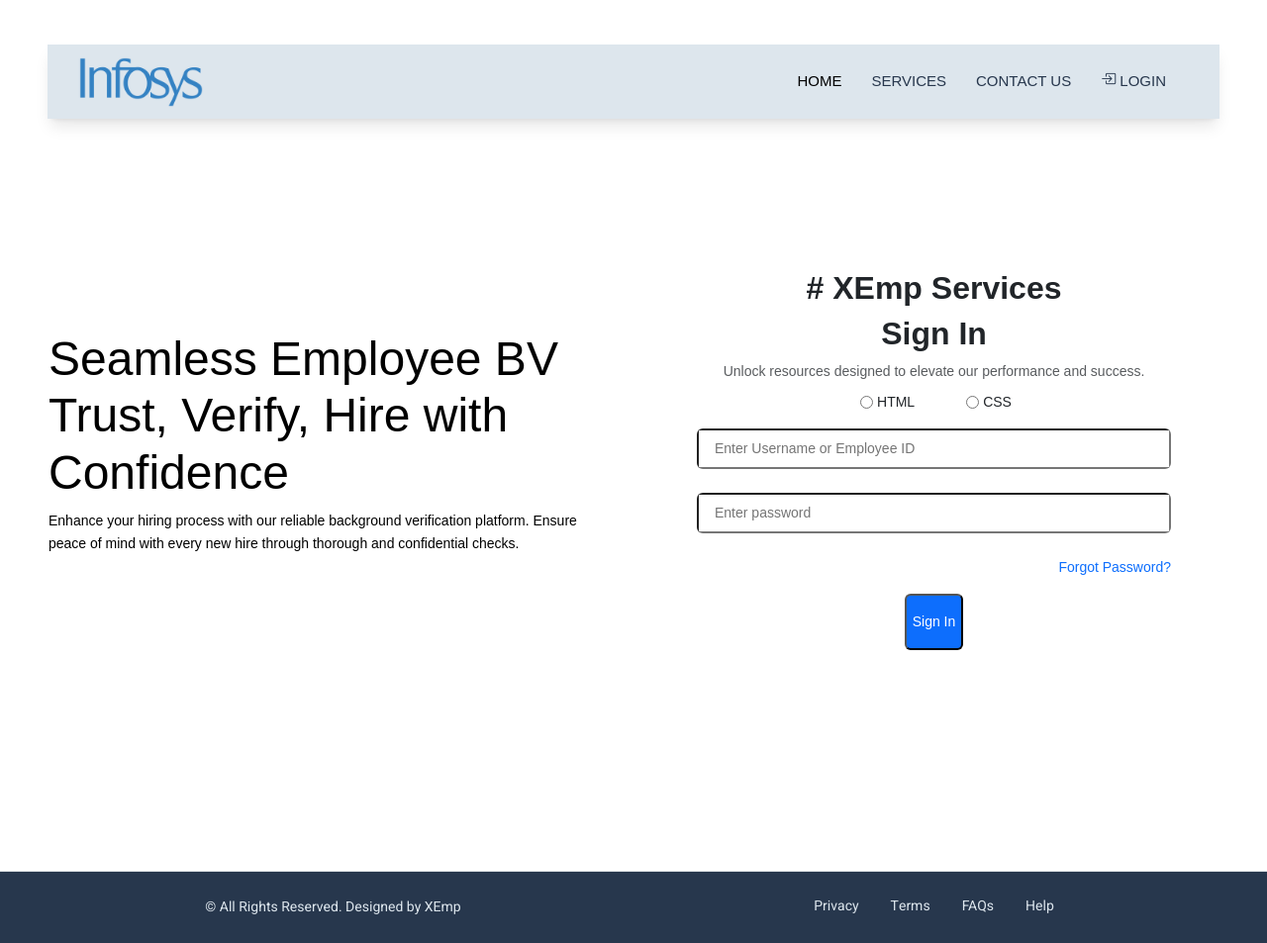
After one commit to saisudeep6/employeeChecker, a PHP site: page /CompanyUserLogin.html in a window 1280 px wide. The commit adds this page. Shown: the whole page at 99% size. Run offline with PHP 8.4, Linux system fonts and the light colour scheme; some libraries are stand-ins or nearby versions.

Commit message:
new components and login page

```diff
--- /dev/null
+++ b/CompanyUserLogin.html
@@ -0,0 +1,175 @@
+<!DOCTYPE html>
+<html lang="en">
+
+<head>
+    <meta charset="utf-8">
+    <title>Empolyment Check</title>
+    <meta content="width=device-width, initial-scale=1.0" name="viewport">
+    <meta content="" name="keywords">
+    <meta content="" name="description">
+
+    <!-- <script src="https://cdn.tailwindcss.com"></script> -->
+
+    <!-- Favicon -->
+    <link href="img/logo.png" rel="icon">
+
+    <!-- Google Fonts and Icons -->
+    <link rel="preconnect" href="https://fonts.googleapis.com">
+    <link rel="preconnect" href="https://fonts.gstatic.com" crossorigin>
+    <link href="https://fonts.googleapis.com/css2?family=Heebo:wght@400;500;600&family=Inter:wght@700;800&display=swap" rel="stylesheet">
+    <link rel="stylesheet" href="https://fonts.googleapis.com/css2?family=Material+Symbols+Outlined:opsz,wght,FILL,GRAD@24,400,0,0" />
+
+    <!-- Icon Font CDNs -->
+    <link href="https://cdnjs.cloudflare.com/ajax/libs/font-awesome/5.10.0/css/all.min.css" rel="stylesheet">
+    <link href="https://cdn.jsdelivr.net/npm/bootstrap-icons@1.4.1/font/bootstrap-icons.css" rel="stylesheet">
+
+    <!-- Animate CDN-->
+    <link rel="stylesheet" href="https://cdnjs.cloudflare.com/ajax/libs/animate.css/4.1.1/animate.min.css"/>
+
+    <!-- Bootstrap CDN for layout and icons-->
+    <link href="https://cdn.jsdelivr.net/npm/bootstrap@5.3.3/dist/css/bootstrap.min.css" rel="stylesheet" integrity="sha384-QWTKZyjpPEjISv5WaRU9OFeRpok6YctnYmDr5pNlyT2bRjXh0JMhjY6hW+ALEwIH" crossorigin="anonymous">
+    <link rel="stylesheet" href="https://cdn.jsdelivr.net/npm/bootstrap-icons@1.11.3/font/bootstrap-icons.min.css">
+    <!-- Template Stylesheet -->
+    <link href="/assets/css/lib/CompanyCss.css" rel="stylesheet">
+</head>
+
+<body>
+    <div class="container-fluid bg-white p-0 m-0">
+        <!-- Spinner Start Here -->
+        <div id="spinner" class="show bg-white position-fixed translate-middle w-100 vh-100 top-50 start-50 d-flex align-items-center justify-content-center">
+            <div class="spinner-border text-primary" style="width: 3rem; height: 3rem;" role="status">
+                <span class="sr-only">Loading...</span>
+            </div>
+            <div>
+                <img  src="assets/img/logo.png" alt="">
+            </div>
+        </div>
+        <!-- Spinner End Here -->
+
+        <!-- Navbar Start -->
+        <div class="container-fluid nav-bar bg-transparent">
+            <nav class="navbar navbar-expand-lg navbar-light py-0 px-4">
+                <a href="index.html" class="navbar-brand d-flex align-items-center text-center">
+                    <div class="p-2 me-2">
+                        <img  src="assets/img/Infosys_logo.svg.png" alt="Icon" style="width: auto; height: 50px;">
+                    </div>
+                </a>
+                <button type="button" class="navbar-toggler" data-bs-toggle="collapse" data-bs-target="#navbarCollapse">
+                    <span class="navbar-toggler-icon"></span>
+                </button>
+                <div class="collapse navbar-collapse" id="navbarCollapse">
+                    <div class="navbar-nav ms-auto">
+                        <a href="index.html" class="nav-item nav-link active">Home</a>
+                        <div class="nav-item dropdown">
+                            <a href="#" class="nav-link" data-bs-toggle="dropdown">Services</a>
+                            <div class="dropdown-menu rounded-0 m-0">
+                                <a href="property-list.html" class="dropdown-item">Services List</a>
+                                <a href="property-type.html" class="dropdown-item">Services Type</a>
+                                <a href="property-agent.html" class="dropdown-item">Services Agent</a>
+                            </div>
+                        </div>
+                        <a href="contact.html" class="nav-item nav-link">Contact Us</a>
+                        <a href="" class="nav-item nav-link">
+                            <i class="bi bi-box-arrow-in-right"></i>
+                            Login
+                        </a>
+                    </div>
+                </div>
+            </nav>
+        </div>
+        <!-- Navbar End -->
+
+        <!-- mainsection Start -->
+        <div class="container-fluid mainsection px-5">
+            <div class="row g-5 h-100 align-items-center mainsection_row">
+                <div class="col-lg-6 p-3 mt-lg-5">
+                    <h5 class="display-5 font-weight-bold wow animate__animated animate__zoomIn">Seamless Employee BV</h5>
+                    <h1 class="display-5 font-weight-bold wow animate__animated animate__zoomIn mb-lg-2">Trust, Verify, Hire with Confidence</h1>
+                    <p class="wow animate__animated animate__zoomIn mb-lg-4 pb-lg-2">Enhance your hiring process with our reliable background verification platform. Ensure peace of mind with every new hire through thorough and confidential checks.</p>
+                </div>
+                <div class="col-lg-6 px-2 px-lg-5 pb-5 pb-lg-0 mt-0 mt-lg-5">
+                    <div class="card border border-0 animate__animated animate__zoomIn">
+                        <div class="card-body">
+                            <form action="post">
+                                <h2 class="mb-2 display-7 font-weight-bold text-center"># XEmp Services</h2>
+                                <h2 class="mb-2 display-8 font-weight-bold text-center">Sign In</h2>
+                                <a href="#" class="mb-10 d-block font-weight-bold text-muted text-center">
+                                    Unlock resources designed to elevate our performance and success.
+                                </a>
+                                <div class="w-100 text-center m-auto">
+                                    <div class="gap-5 d-flex justify-content-center mb-3">
+                                        <div class="d-flex justify-content-center">
+                                            <input class="mx-1" type="radio" id="html" name="fav_language" value="HTML">
+                                            <label for="html">HTML</label><br>
+                                        </div>
+                                        <div class="d-flex justify-content-center">
+                                            <input class="mx-1" type="radio" id="css" name="fav_language" value="CSS">
+                                            <label for="css">CSS</label><br>
+                                        </div>
+                                    </div>
+                                    <div class="mb-4 d-flex flex-column m-auto">
+                                        <div class="focus-within:border-gray-400 position-relative d-flex overflow-hidden rounded border-2 transition sm:w-80 lg:w-100">
+                                            <input type="email" id="signup-email" class="w-100 bg-white px-3 py-2 text-muted placeholder-gray-400 focus:outline-none" placeholder="Enter Username or Employee ID">
+                                        </div>
+                                    </div>
+                                    <div class="mb-4 d-flex flex-column m-auto">
+                                        <div class="focus-within:border-gray-400 position-relative d-flex overflow-hidden rounded border-2 transition sm:w-80 lg:w-100">
+                                            <input type="password" id="signin-password" class="w-100 bg-white px-3 py-2 text-muted placeholder-gray-400 focus:outline-none" placeholder="Enter password">
+                                        </div>
+                                    </div>
+                                    <div class="text-end mb-3 font-weight-medium text-primary m-auto">
+                                        <a href="#">Forgot Password?</a>
+                                    </div>
+                                    <button class="hover-shadow position-relative rounded bg-primary px-8 py-3 font-weight-bold text-white transition-all hover-opacity-90 hover-shadow-lg">
+                                        Sign In
+                                    </button>
+                                </div>
+                            </form>
+                        </div>
+                    </div>
+                </div>
+            </div>
+        </div>
+        <!-- mainsection End -->
+
+
+
+        <!-- Back to Top -->
+        <a href="#" class="btn btn-lg btn-primary btn-lg-square back-to-top"><i class="bi bi-arrow-up"></i></a>
+    </div>
+    <!-- Footer Start -->
+    <div class="container-fluid copyright border-top py-4 px-sm-3 px-md-5">
+        <div class="row">
+            <div class="col-lg-6 text-center text-md-left mb-3 mb-md-0">
+                <p class="m-0 text-secondary1">&copy; All Rights Reserved. Designed by XEmp</p>
+            </div>
+            <div class="col-lg-6 text-center text-md-right">
+                <ul class="nav d-inline-flex">
+                    <li class="nav-item">
+                        <a class="nav-link text-secondary1 py-0" href="#">Privacy</a>
+                    </li>
+                    <li class="nav-item">
+                        <a class="nav-link text-secondary1 py-0" href="#">Terms</a>
+                    </li>
+                    <li class="nav-item">
+                        <a class="nav-link text-secondary1 py-0" href="#">FAQs</a>
+                    </li>
+                    <li class="nav-item">
+                        <a class="nav-link text-secondary1 py-0" href="#">Help</a>
+                    </li>
+                </ul>
+            </div>
+        </div>
+    </div>
+    <!-- Footer End -->
+
+    <!-- JavaScript Libraries -->
+    <script src="https://code.jquery.com/jquery-3.4.1.min.js"></script>
+    <script src="https://cdn.jsdelivr.net/npm/bootstrap@5.0.0/dist/js/bootstrap.bundle.min.js"></script>
+    <script src="lib/wow/wow.min.js"></script>
+
+    <!-- Template Javascript -->
+    <script src="assets/js/common_js.js"></script>
+</body>
+
+</html>
--- a/XEmpTeamLogin.html
+++ b/XEmpTeamLogin.html
@@ -54,7 +54,7 @@
           Unlock resources designed to elevate our performance and success.
         </a>
         <div class="w-full md:w-6/12 text-center m-auto">
-          <p class="mb-1 font-medium text-gray-700 m-auto">Email</p>
+          <p class="mb-1 font-medium text-gray-700 m-auto">Email or Username</p>
         <div class="mb-4 flex flex-col m-auto">
           <div
             class="focus-within:border-gray-400 relativeflex overflow-hidden rounded-md border-2 transition sm:w-80 lg:w-full"
@@ -63,7 +63,7 @@
               type="email"
               id="signup-email"
               class="w-full border-blue-900 bg-white px-4 py-2 text-base text-gray-700 placeholder-gray-400 focus:outline-none"
-              placeholder="Enter your email"
+              placeholder="Enter email or Username"
             />
           </div>
         </div>
@@ -76,7 +76,7 @@
               type="password"
               id="signin-password"
               class="w-full border-blue-900 bg-white px-4 py-2 text-base text-gray-700 placeholder-gray-400 focus:outline-none"
-              placeholder="Enter your password"
+              placeholder="Enter password"
             />
           </div>
         </div>
--- a/assets/css/common_style.css
+++ b/assets/css/common_style.css
@@ -1,4 +1,63 @@
+
 @charset "UTF-8";
+
+/********** Template CSS **********/
+:root {
+  --primary: #DDE6ED;
+  --secondary: #27374D;
+  --light: #ffffff;
+  --dark: #000000;
+}
+/* .back-to-top button */
+.back-to-top {
+  position: fixed;
+  display: none;
+  right: 45px;
+  bottom: 45px;
+  z-index: 99;
+  background-color: var(--secondary);
+  border: 1px solid var(--primary);
+}
+.back-to-top:hover{
+  background-color: var(--primary);
+  border: 1px solid var(--secondary);
+  color: var(--secondary);
+}
+
+
+/*** Spinner ***/
+#spinner {
+  opacity: 0;
+  visibility: hidden;
+  transition: opacity .5s ease-out, visibility 0s linear .5s;
+  z-index: 99999;
+}
+
+#spinner.show {
+  transition: opacity .5s ease-out, visibility 0s linear 0s;
+  visibility: visible;
+  opacity: 1;
+}
+
+/* all text  */
+.text-primary1{
+  font-family: 'Inter', sans-serif;
+  color: var(--primary);
+}
+.text-primary2{
+  font-family: 'Inter', sans-serif;
+  color: var(--secondary);
+}
+.text-secondary1{
+  font-family: 'Heebo', sans-serif;
+  color: var(--primary);
+}
+.text-secondary2{
+  font-family: 'Heebo', sans-serif;
+  color: var(--secondary);
+}
+
+
 *,
 * button:focus {
   outline: 0;
--- /dev/null
+++ b/assets/css/lib/CompanyCss.css
@@ -0,0 +1,49 @@
+
+@import "/components/Spinner/Spinner.css";
+@import "/components/Navbars/Navbars.css";
+@import "/components/Footer/Footer.css";
+@import "/components/BackToTop/BackToTop.css";
+
+
+/*** main section ***/
+.mainsection{
+    height: 110vh;
+    width: 100%;
+    margin-top: -120px;
+    background-size: cover;
+    background-position: center;
+    background-repeat: no-repeat;
+    z-index: 1;
+}
+@media (max-width: 991.98px) {
+    .mainsection {
+        height: auto;
+        background-size: cover;
+        background-position: center;
+        background-repeat: no-repeat;
+    }
+}
+@media (min-width: 992px) {
+    .mainsection {
+        height: 110vh;
+        margin-top: -120px;
+        background-size: cover;
+        background-position: center;
+        background-repeat: no-repeat;
+
+    }
+    .mainsection_row{
+        /* background-image: url(../img/mainsection2.png); */
+        background-position: center;
+        background-size: cover;
+        padding: 0px;
+        margin: 0px;
+    }
+}
+.Form-card{
+    height: auto;
+    text-align: center;
+    padding: 25px;
+    border-radius: 20px;
+    text-align: center;
+}
--- a/assets/js/common_js.js
+++ b/assets/js/common_js.js
@@ -556,3 +556,35 @@
     });
 
 });
+
+// Spinner
+var spinner = function () {
+    setTimeout(function () {
+        if ($('#spinner').length > 0) {
+            $('#spinner').removeClass('show');
+        }
+    }, 1);
+};
+spinner();
+
+// Sticky Navbar
+$(window).scroll(function () {
+    if ($(this).scrollTop() > 45) {
+        $('.nav-bar').addClass('sticky-top');
+    } else {
+        $('.nav-bar').removeClass('sticky-top');
+    }
+});
+
+// Back to top button
+$(window).scroll(function () {
+    if ($(this).scrollTop() > 300) {
+        $('.back-to-top').fadeIn('slow');
+    } else {
+        $('.back-to-top').fadeOut('slow');
+    }
+});
+$('.back-to-top').click(function () {
+    $('html, body').animate({scrollTop: 0}, 1500, 'easeInOutExpo');
+    return false;
+});
--- /dev/null
+++ b/components/BackToTop/BackToTop.css
@@ -0,0 +1,15 @@
+/* .back-to-top button */
+.back-to-top {
+    position: fixed;
+    display: none;
+    right: 45px;
+    bottom: 45px;
+    z-index: 99;
+    background-color: var(--secondary);
+    border: 1px solid var(--primary);
+}
+.back-to-top:hover{
+    background-color: var(--primary);
+    border: 1px solid var(--secondary);
+    color: var(--secondary);
+}
--- /dev/null
+++ b/components/Footer/Footer.css
@@ -0,0 +1,42 @@
+@import "/assets/css/common_style.css";
+
+/*** Footer ***/
+.footer-section{
+    background-color: var(--primary);
+}
+.footer-section p .fa,
+.footer-section a .fa{
+    margin-right: 7px;
+}
+.footer-section a{
+    text-decoration: none;
+}
+.footer-section a:hover{
+    transform: scale(1.05);
+}
+.btn-social {
+    margin-right: 5px;
+    width: 35px;
+    height: 35px;
+    display: flex;
+    align-items: center;
+    justify-content: center;
+    color: var(--secondary);
+    transition: .3s;
+}
+.btn-social:hover {
+    color: var(--secondary);
+    border-color: var(--secondary);
+}
+
+.copyright{
+    background-color: var(--secondary);
+}
+
+.copyright a {
+    text-decoration: none;
+}
+.copyright a:hover{
+    color: var(--primary);
+    transform: scale(1.05);
+}
--- /dev/null
+++ b/components/Navbars/Navbars.css
@@ -0,0 +1,103 @@
+@import "/assets/css/common_style.css";
+
+/*** Navbar ***/
+.nav-bar {
+    position: relative;
+    margin-top: 45px;
+    padding: 0 3rem;
+    transition: .5s;
+    z-index: 9999;
+}
+
+.nav-bar.sticky-top {
+    position: sticky;
+    padding: 0;
+    z-index: 9999;
+}
+
+.navbar {
+    box-shadow: 0 10px 15px -3px rgba(0,0,0,0.1), 0 4px 6px -4px rgba(0,0,0,0.1);
+    background-color: var(--primary);
+}
+
+.navbar .dropdown-toggle::after {
+    border: none;
+    content: "\f107";
+    font-family: "Font Awesome 5 Free";
+    font-weight: 900;
+    vertical-align: middle;
+    margin-left: 5px;
+    transition: .5s;
+}
+
+.navbar .dropdown-toggle[aria-expanded=true]::after {
+    transform: rotate(-180deg);
+}
+
+.navbar-light .navbar-nav .nav-link {
+    margin-right: 30px;
+    padding: 25px 0;
+    color: var(--secondary);
+    font-size: 15px;
+    text-transform: uppercase;
+    outline: none;
+}
+
+.navbar-light .navbar-nav .nav-link.active {
+    color: var(--dark);
+}
+
+@media (max-width: 991.98px) {
+    .nav-bar {
+        margin: 0;
+        padding: 0;
+    }
+
+    .navbar-light .navbar-nav .nav-link  {
+        margin-right: 0;
+        padding: 10px 0;
+    }
+
+    .navbar-light .navbar-nav {
+        border-top: 1px solid var(--secondary);
+    }
+    .navbar h3{
+        font-size: 15px !important;
+    }
+    .navbar-toggler{
+        background-color: var(--primary);
+    }
+
+}
+
+.navbar-light .navbar-brand {
+    height: 75px;
+}
+
+.navbar-light .navbar-nav .nav-link {
+    color: var(--secondary);
+    font-weight: 500;
+}
+.navbar-light .navbar-nav .nav-link:hover{
+    color: var(--dark);
+}
+
+@media (min-width: 992px) {
+    .navbar .nav-item .dropdown-menu {
+        display: block;
+        top: 100%;
+        margin-top: 0;
+        transform: rotateX(-75deg);
+        transform-origin: 0% 0%;
+        opacity: 0;
+        visibility: hidden;
+        transition: .5s;
+    }
+
+    .navbar .nav-item:hover .dropdown-menu {
+        transform: rotateX(0deg);
+        visibility: visible;
+        transition: .5s;
+        opacity: 1;
+    }
+}
--- /dev/null
+++ b/components/Spinner/Spinner.css
@@ -0,0 +1,13 @@
+/*** Spinner ***/
+#spinner {
+    opacity: 0;
+    visibility: hidden;
+    transition: opacity .5s ease-out, visibility 0s linear .5s;
+    z-index: 99999;
+}
+
+#spinner.show {
+    transition: opacity .5s ease-out, visibility 0s linear 0s;
+    visibility: visible;
+    opacity: 1;
+}
--- a/index.html
+++ b/index.html
@@ -236,10 +236,10 @@
                     <a class="dropdown-item" href="#">Email Verification</a>
                   </li>
                   <li>
-                    <a class="dropdown-item" href="#">Email Verification</a>
+                    <a class="dropdown-item" href="#">Phone Call Verification</a>
                   </li>
                   <li>
-                    <a class="dropdown-item" href="#">Email Verification</a>
+                    <a class="dropdown-item" href="#">Onsite Verification</a>
                   </li>
                   <!-- <li class="dropdown-submenu">
                     <a class="dropdown-item dropdown-toggle" href="#"
```
Also changed, not shown: components/Footer/Footer.html (added, +124 -0 lines), assets/img/Infosys_logo.svg.png (added), components/BackToTop/BackToTop.html (added), components/Navbars/ComanyNavbar.html (added), components/Navbars/XEmpNavbar.html (added), components/Spinner/Spinner.html (added).
